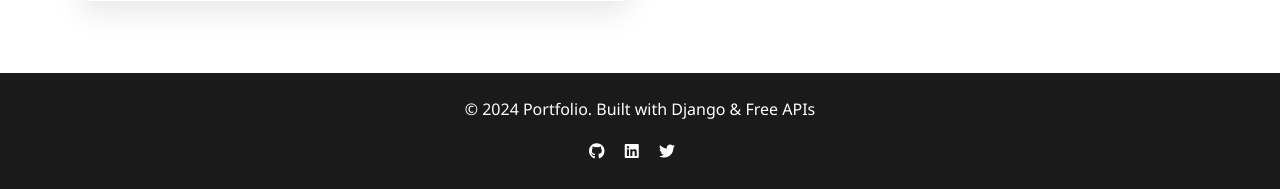
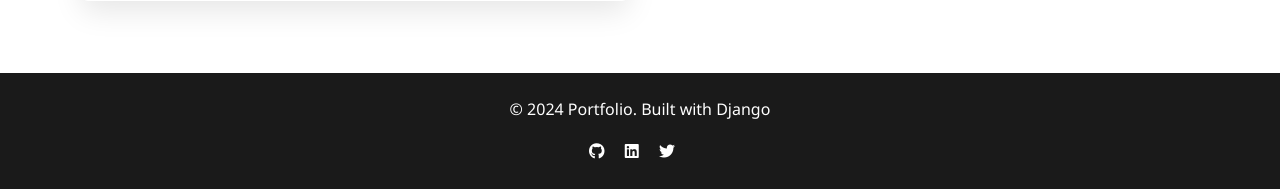
Before and after one commit to NABIN720/portfolio, a Django app: page /about/ in a window 1280 px wide. Shown: the part 1388-1577 px from the top of the page. Run offline with Django 5.2, Linux system fonts and the light colour scheme; data comes from the database, SQL or seed files in the repository; data that the repository does not hold is empty; some libraries are stand-ins or nearby versions.

Commit message:
udpated footer

```diff
--- a/portfolioapp/templates/base.html
+++ b/portfolioapp/templates/base.html
@@ -141,7 +141,7 @@
     <!-- Footer -->
     <footer class="py-4">
         <div class="container text-center">
-            <p>&copy; 2024 Portfolio. Built with Django & Free APIs</p>
+            <p>&copy; 2024 Portfolio. Built with Django</p>
             <div class="social-links mt-3">
                 <a href="https://github.com/nabin720" class="text-white me-3"><i class="fab fa-github"></i></a>
                 <a href="https://www.linkedin.com/in/nabin-bhattarai-82026a23a/" class="text-white me-3"><i class="fab fa-linkedin"></i></a>
```
Also changed, not shown: staticfiles_build/media/profiles/PROFILE.jpg (added).
